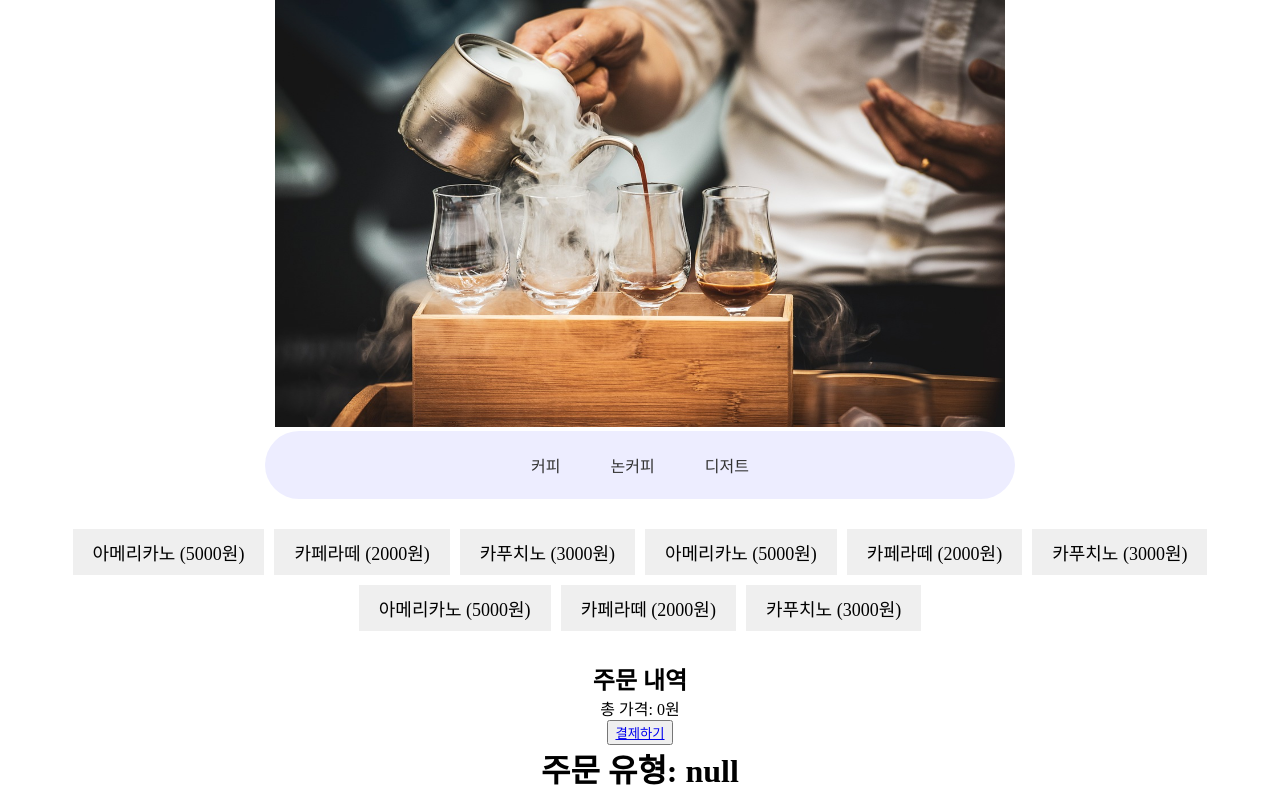
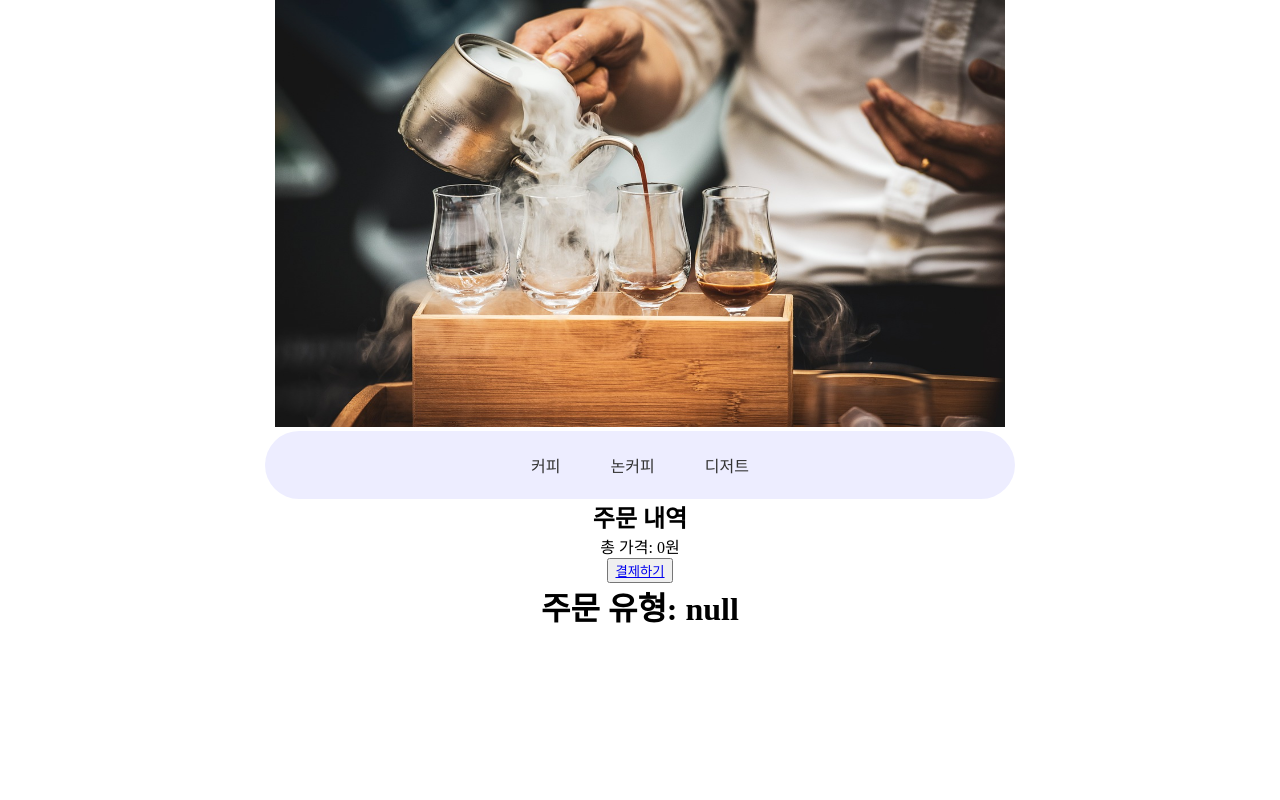
Before and after one commit to elroi773/Kiosk, a plain HTML site: page main.html in a window 1280 px wide. Drawn offline with Linux system fonts and the light colour scheme; a web font is replaced by a local one.

Commit message:
메뉴는 끝 이제 결제랑 주문 유형 주문 내역이랑 css 수정 하면 됨 ㅎ

```diff
--- a/main.html
+++ b/main.html
@@ -9,23 +9,11 @@
 <body>
     <img src="images/background.jpg" alt="이미지" class="menu-img">
     <nav class="textmenu">
-        <a href="main.html">커피</a>
+        <a href="coffee.html">커피</a>
         <a href="nonecoffee.html">논커피</a>
-        <a href="main.html">디저트</a>
+        <a href="dessert.html">디저트</a>
         <span></span>
     </nav>
-    <div class="menu">
-        <button onclick="addToOrder('아메리카노', 5000)">아메리카노 (5000원)</button>
-        <button onclick="addToOrder('카페라떼', 2000)">카페라떼 (2000원)</button>
-        <button onclick="addToOrder('카푸치노', 3000)">카푸치노 (3000원)</button>
-        <button onclick="addToOrder('아메리카노', 5000)">아메리카노 (5000원)</button>
-        <button onclick="addToOrder('카페라떼', 2000)">카페라떼 (2000원)</button>
-        <button onclick="addToOrder('카푸치노', 3000)">카푸치노 (3000원)</button>
-        <button onclick="addToOrder('아메리카노', 5000)">아메리카노 (5000원)</button>
-        <button onclick="addToOrder('카페라떼', 2000)">카페라떼 (2000원)</button>
-        <button onclick="addToOrder('카푸치노', 3000)">카푸치노 (3000원)</button>
-    </div>
-
     <h2>주문 내역</h2>
     <div class="order-list" id="orderList"></div>
     <div class="total" id="totalPrice">총 가격: 0원</div>
```
